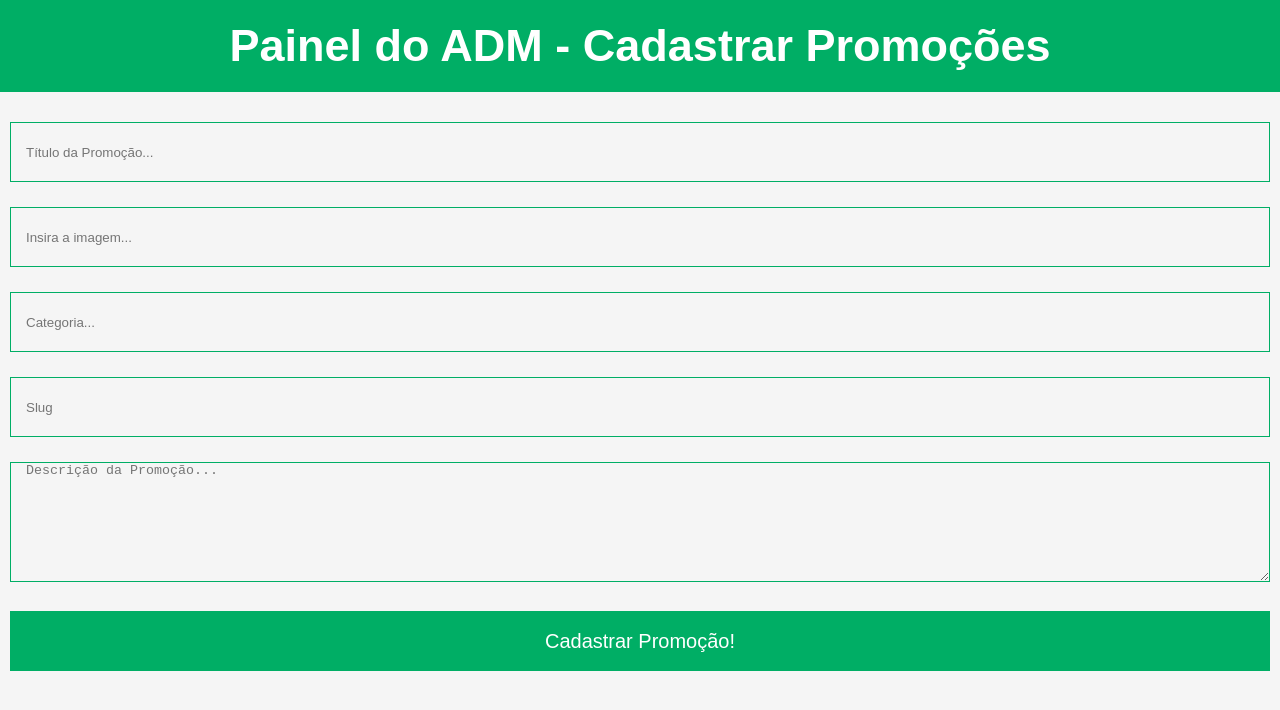
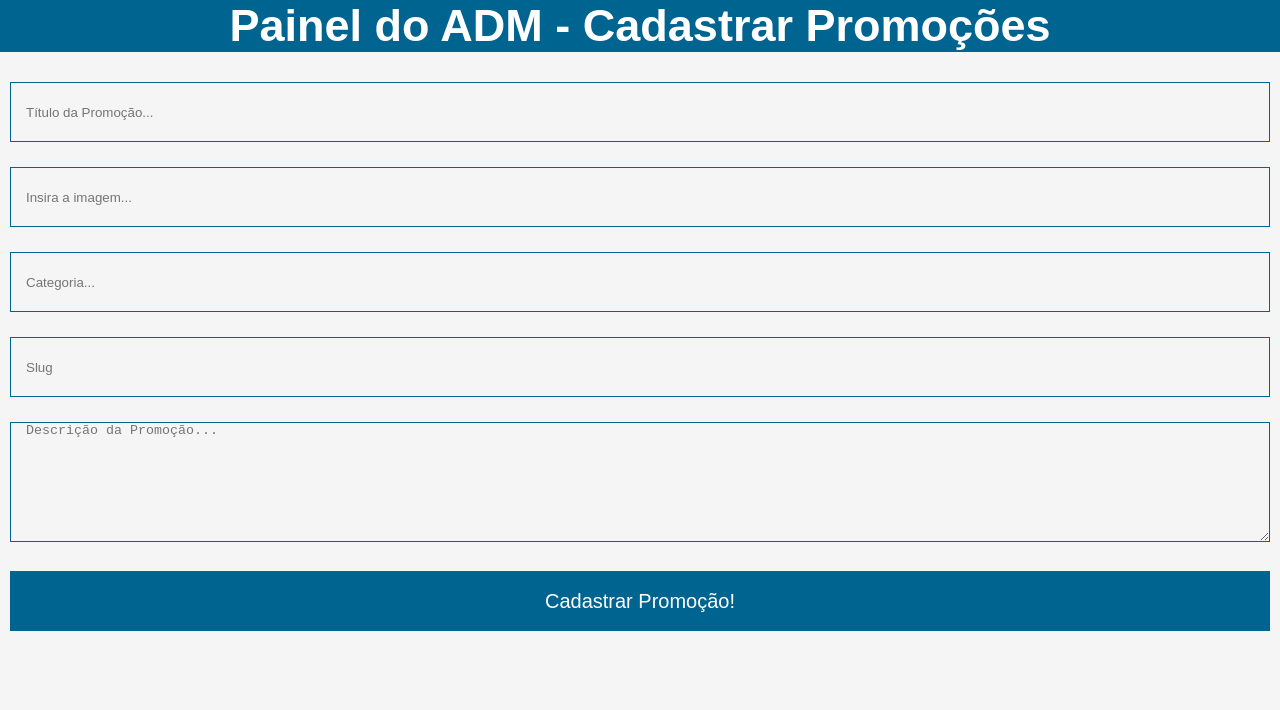
Before and after one commit to gabrielchayb/promo_project, a website: page pages/admin-painel.html in a window 1280 px wide. Drawn offline with Linux system fonts and the light colour scheme.

Commit message:
all routes pages changed to the official blue

```diff
--- a/pages/admin-painel.html
+++ b/pages/admin-painel.html
@@ -14,8 +14,7 @@
         }
         .header-painel{
             width:100%;
-            padding:20px;
-            background-color:#00AE65;
+            padding:20px#006491;
             color:white;
             font-family: 'Montserrat', sans-serif;
             font-size: 30px;
@@ -23,7 +22,7 @@
             text-align: center;
         }
         .header-painel h2{
-            background-color: #00AE65;
+            background-color: #006491;
         }
         form{
             padding: 10px;
@@ -35,21 +34,21 @@
             width:100%;
             height:60px;
             padding-left:15px;
-            border: 1px solid #00AE65;
+            border: 1px solid #006491;
         }
         form textarea{
             margin-bottom:25px;
             width:100%;
             height:120px;
             padding-left:15px;
-            border: 1px solid #00AE65;
+            border: 1px solid #006491;
         }
         button {
             float:center;
             width:100%;
             height:60px;
             font-size: 30px;
-            background-color: #00AE65;
+            background-color: #006491;
             border: 0;
             cursor: pointer;
             color:white;
```
Also changed, not shown: pages/admin-login.html (+4 -4 lines).
